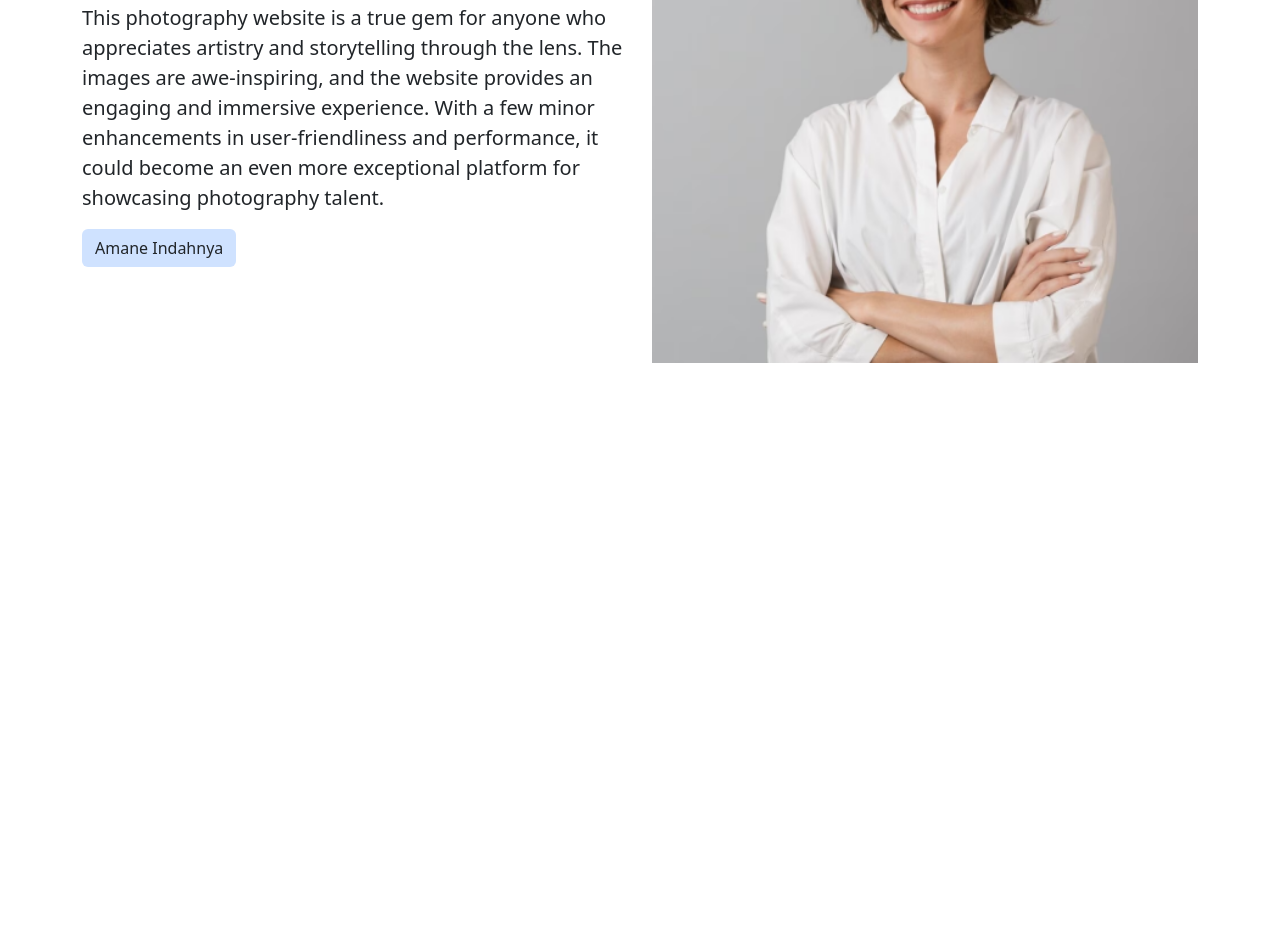
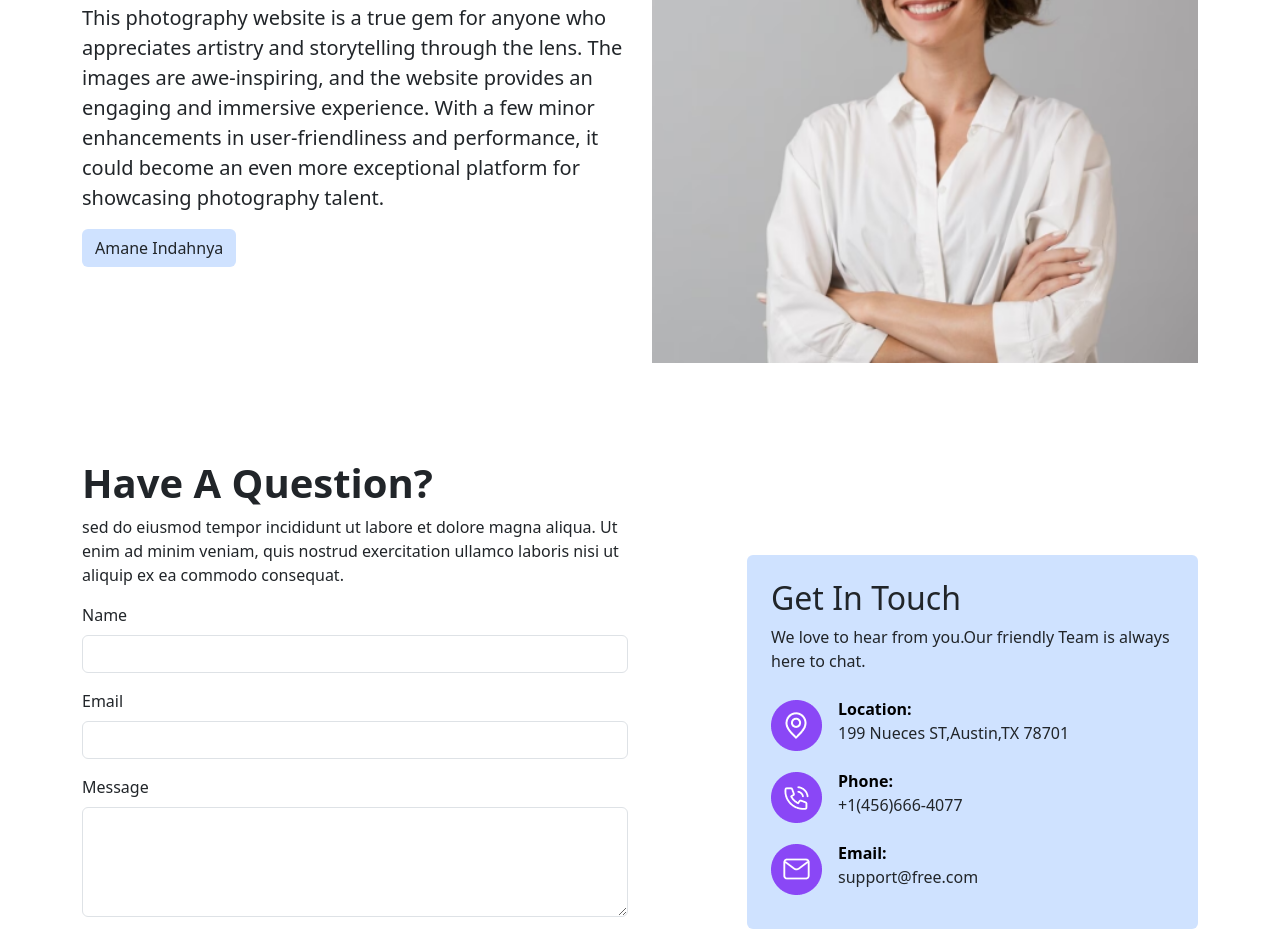
Before and after one commit to saharahowlader/Assignment-2, a plain HTML site: page index.html in a window 1280 px wide. Shown: the part 2446-3379 px from the top of the page. Before the commit the page ends 2857 px from the top, so only its background shows below. Drawn offline with nearby package versions, Linux system fonts and the light colour scheme.

Commit message:
questioon section

```diff
--- a/index.html
+++ b/index.html
@@ -79,8 +79,6 @@
 </div>
 
 <!--prices-section-->
-
-
   <div class="container mx-auto">
       <div class=" d-flex justify-content-center pt-4">
         <h1 class="fw-bold fs-2"> Prices</h1>
@@ -92,34 +90,32 @@
   <p class="fs-3 pt-2 pb-2">The price for this is €50.00 (incl. VAT)and takes approximately one  hour.For that you get 10/15 edited digital files in large format. </p>
   <h5>Ossian Radovini</h5>
   <h1  class="fw-bold">€50.00 </h1>
-  <button class="rounded-5">get Started</button>
+  <button class="rounded-5">get Purchase</button>
   </div>
 
   <div class="w-33 p-4 bg-black text-white rounded-5 ">
   <h2 class="fw-bold">Lifestyle Photography</h2>
   <p class="fs-3 pt-2 pb-2"> Lifestyle photography takes place at  your home in a relaxed setting. The price  for this depends on how long we take Inquire about the possibilities.</p>
   <h1  class="fw-bold">€50.00</h1>
-  <button class="rounded-5">get Started</button>
+  <button class="rounded-5">get Purchase</button>
   </div>
 
   <div class=" border w-33 p-4 bg-white rounded-5 ">
     <h2 class="fw-bold">Potrait Photography</h2>
     <p class="fs-3 pt-2 pb-2"> Portrait photography and girlfriend <br> shoots are also possible.</p>
     <h1  class="fw-bold">€50.00</h1>
-    <button class="rounded-5">get Started</button>
+    <button class="rounded-5">get Purchase</button>
     </div>
   </div>
   </div>
 
- <!--clint section-->
-
+ <!--client section-->
 <div class="container mx-auto">
   <div class="row gap-5 gap-md-0 py-5">
     <div class="col-12 col-md-6 py-5 my-5">
       <h1 class="large-text fw-bold">What Our Clients Say</h1>
       <p class="fs-5 ">This photography website is a true gem for anyone who appreciates artistry and storytelling through the lens. The images are awe-inspiring, and the website provides an engaging and immersive experience. With a few minor enhancements in user-friendliness and performance, it could become an even more exceptional platform for showcasing photography talent. </p>
       <button class="btn btn bg-primary-subtle">Amane Indahnya</button>
-
     </div>
     <div class="col-12 col-md-6">
       <img src="images/Rectangle 24.png" class="w-100 h-100 object-fit-cover">
@@ -127,6 +123,53 @@
   </div>
 </div>
 
+<!--question section-->
+<div class="container mx-auto mt-3 mt-md-5">
+  <div class="row">
+    <div class="col-12 col-md-6">
+<h1 class="fw-bold">Have A Question?</h1>
+<p>sed do eiusmod tempor incididunt ut labore et dolore magna aliqua. Ut enim ad minim veniam, quis nostrud exercitation ullamco laboris nisi ut aliquip ex ea commodo consequat.</p>
+<form>
+<div class="mb-3">
+  <label for="name"class="form-label">Name</label>
+  <input type="text" class="form-control">
+</div>
+<div class="mb-3">
+  <label for="name"class="form-label">Email</label>
+  <input type="text" class="form-control">
+</div>
+<div class="mb-3">
+  <label for="message"class="form-label">Message</label>
+  <textarea class="form-control" id="message" rows="4"></textarea>
+</div>
+</form>
+  </div>
+
+<div class="col md-5 offset-md-1 mt-md-5 pt-5">
+<div class="p-4 bg-primary-subtle rounded">
+  <h2>Get In Touch</h2>
+  <p>We love to hear from you.Our friendly Team is always here to chat.</p>
+
+<div class="d-flex align-items-center ">
+  <img src="images/Group 18.png" class=" d-flex">
+  <p class="px-3 mt-2" ><span class="fw-bold text-black">Location: </span><br>199 Nueces ST,Austin,TX 78701</p>
+</div>
+
+<div class="d-flex align-items-center">
+  <img src="images/Group 16 (1).png" class=" d-flex">
+  <p class="px-3 mt-2" ><span class="fw-bold text-black">Phone: </span><br>+1(456)666-4077</p>
+</div>
+
+<div class="d-flex align-items-center">
+  <img src="images/Group 15 (1).png" class=" d-flex">
+  <p class="px-3 mt-2" ><span class="fw-bold text-black">Email: </span><br>support@free.com</p>
+</div>
+</div>
+</div>
+</div>
+</div>
+
+<!--footer section-->
 
 
   </body>
```
Also changed, not shown: images/Group 15 (1).png (added), images/Group 16 (1).png (added).
